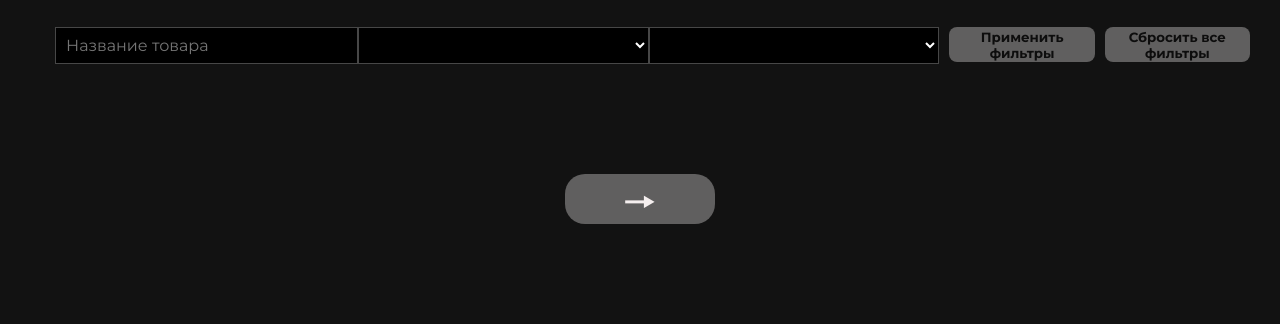
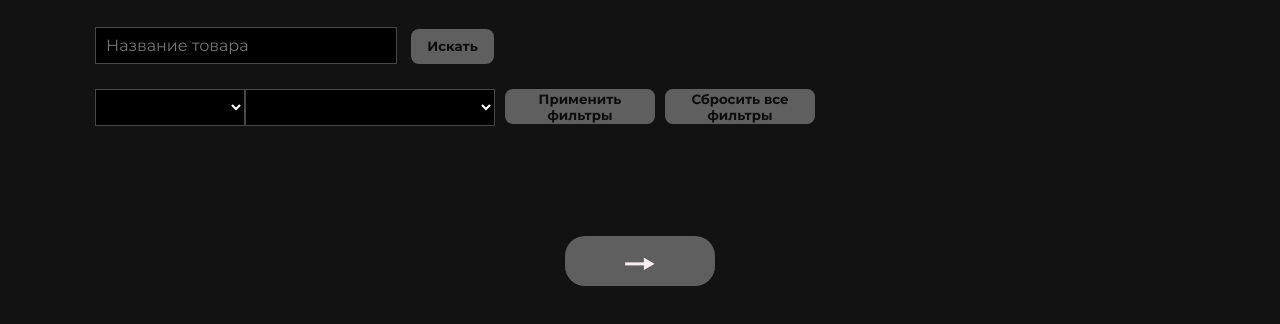
Before and after one commit to MargaritaShch/VALANTIS, a website built with webpack: page src/index.html in a window 1280 px wide. Shown: the part 194-518 px from the top of the page. Built offline with nearby package versions, Linux system fonts and the light colour scheme; no server answers; files whose address does not match are found by name.

Commit message:
add search name

```diff
--- a/src/Modules/UI.js
+++ b/src/Modules/UI.js
@@ -5,6 +5,7 @@ class UI{
         this.container = document.querySelector(".products-container");
         this.api = new API();
         this.nameInput = document.querySelector('.productName');
+        this.searchNameButton = document.querySelector('.search-name-btn');
         this.priceSelect = document.querySelector('.productPrice');
         this.brandSelect = document.querySelector('.productBrand');
         this.applyFiltersButton = document.querySelector('.search-btn');
@@ -17,6 +18,7 @@ class UI{
         this.prevPageButton.addEventListener('click', this.getPrevPage.bind(this));
         this.applyFiltersButton.addEventListener('click', this.filter.bind(this));
         this.deleteFilterButton.addEventListener('click', this.resetFilters.bind(this));
+        this.searchNameButton.addEventListener('click', this.searchByName.bind(this));
     }
 
     renderHtml(products){
@@ -48,7 +50,6 @@ class UI{
 
                     this.container.appendChild(productElem);
                 })
-
         }
          else {
             console.error("Error: No products data received");
@@ -65,8 +66,6 @@ class UI{
             console.error("Error while retrieving data:", error);
         }
     }
-
-
 
     async renderPage(page,limit){
         try{
@@ -111,6 +110,22 @@ class UI{
             this.prevPageButton.style.display = "none";
         }
     }
+    async searchByName() {
+        const name = this.nameInput.value.trim();
+        if (name !== "") {
+            try {
+                const response = await this.api.fetchAPI("filter", { product: name });
+                const productIds = response.result;
+                const products = await this.api.getProduct(productIds);
+                this.clearHTML();
+                this.renderHtml(products);
+            } catch (error) {
+                console.error("Error while searching products by name:", error);
+            }
+        } else {
+            console.log("Please enter a product name.");
+        }
+    }
 
     resetFilters() {
         this.priceSelect.value = "";
@@ -118,7 +133,6 @@ class UI{
 
         this.getUniqPriceSelect();
         this.getUniqBrandSelect();
-
         this.filter();
     }
 
@@ -141,7 +155,7 @@ class UI{
 
             const prices = Array.from(uniquePrices).sort((a, b) => a - b);
 
-            this.addOption(this.priceSelect, "", "Выберите цену");
+            this.addOption(this.priceSelect, "", "Цена");
             prices.forEach(price => {
                 this.addOption(this.priceSelect, price, price);
         });
@@ -161,7 +175,7 @@ class UI{
                     uniqueBrands.add(brand);
                 }
             });
-            this.addOption(this.brandSelect, "", "Выберите бренд");
+            this.addOption(this.brandSelect, "", "Бренд");
             uniqueBrands.forEach(brand => {
                 this.addOption(this.brandSelect, brand, brand);
         });
@@ -200,14 +214,12 @@ class UI{
             const productIds = response.result;
             const products = await this.api.getProduct(productIds);
 
-
             this.clearHTML()
             this.renderHtml(products);
         } catch (error) {
             console.error("Error while filtering products:", error);
         }
-
         await this.renderPage(this.currentPage, this.limit);
-}
+    }
 }
 export default UI;
--- a/src/index.html
+++ b/src/index.html
@@ -25,11 +25,18 @@
         </section>
 
         <section class ="filter">
-            <input type="text" class="productName" placeholder="Название товара">
-            <select class="productPrice" name="Цена товара"></select>
-            <select class="productBrand" name="Бренд товара"></select>
-            <button class ="search-btn">Применить фильтры</button>
-            <button class ="delete-btn">Сбросить все фильтры</button>
+            <div class ="search-settings">
+                <input type="text" class="productName" placeholder="Название товара">
+                <button class ="search-name-btn">Искать</button>
+            </div>
+
+            <div class="filter-settings">
+                <select class="productPrice" name="price"></select>
+                <select class="productBrand" name="brand"></select>
+                <button class ="search-btn">Применить фильтры</button>
+                <button class ="delete-btn">Сбросить все фильтры</button>
+            </div>
+
         </section>
         <p class = "error"></p>
 
--- a/src/style.scss
+++ b/src/style.scss
@@ -3,13 +3,13 @@
     padding: 0;
     color: rgb(217, 213, 213);
     font-family: 'Times New Roman', Times, serif;
-
 }
 
-body{
+body {
     background-color: rgba(0, 0, 0, 0.928);
 }
-main{
+
+main {
     padding-top: 50px;
 }
 
@@ -54,34 +54,79 @@ main{
 }
 
 .filter {
-    display: flex;
-    justify-content: center;
+    display: grid;
+    justify-content: left;
     margin-bottom: 20px;
-    margin-left: 25px;
+    margin-left: 65px;
     padding: 30px;
+
+    .filter-settings {
+        display: flex;
+    }
+
+    .search-settings {
+        padding-bottom: 25px;
+
+        .productName {
+            font-family: "Montserrat", sans-serif;
+            background-color: black;
+            width: 290px;
+            height: 35px;
+            padding-left: 10px;
+            border: 0.5px solid rgba(128, 128, 128, 0.553);
+            cursor: pointer;
+            font-size: 20px;
+            outline: none;
+            font-size: 16px;
+            max-height: 50px;
+            overflow-y: auto;
+        }
+
+        .search-name-btn {
+            font-family: "Montserrat", sans-serif;
+            background: rgba(211, 209, 209, 0.404);
+            height: 35px;
+            width: 83px;
+            border-radius: 8px;
+            font-weight: bold;
+            border: none;
+            cursor: pointer;
+            margin-left: 10px;
+            color: rgb(13, 13, 13);
+
+            &:hover {
+                background: rgba(128, 128, 128, 0.404);
+            }
+        }
+    }
 }
 
-.productName, .productPrice,.productBrand {
+.productPrice,
+.productBrand {
     font-family: "Montserrat", sans-serif;
     background-color: black;
-    width: 300px;
+    width: 250px;
     height: 35px;
     padding-left: 10px;
     border: 0.5px solid rgba(128, 128, 128, 0.553);
     cursor: pointer;
     font-size: 20px;
     outline: none;
-    font-size: 16px;
+    font-size: 14px;
     max-height: 50px;
     overflow-y: auto;
-}
-.productPrice,.productBrand{
 
     height: 37px;
     color: white;
 }
 
-.productName::after, .productPrice::after, .productBrand::after{
+.productPrice {
+    width: 150px;
+}
+
+.productName::after,
+.productPrice::after,
+.productBrand::after {
     border: 0.5px solid rgb(56, 54, 54);
 }
 
@@ -97,26 +142,29 @@ main{
     cursor: pointer;
     margin-left: 10px;
     color: rgb(13, 13, 13);
+
+    &:hover {
+        background: rgba(128, 128, 128, 0.404);
+    }
 }
 
-.search-name-btn:hover, .search-price-btn:hover {
-    background: rgba(128, 128, 128, 0.404);
-}
-.price{
+.price {
     display: flex;
     padding-top: 50px;
 }
 
-.erorr{
+.error {
     color: azure;
 }
+
 .btns {
     font-family: "Montserrat", sans-serif;
     display: flex;
     justify-content: center;
     padding: 20px;
 
-    .next-page, .back-page {
+    .next-page,
+    .back-page {
         background: rgba(211, 209, 209, 0.404);
         width: 150px;
         height: 50px;
@@ -132,10 +180,9 @@ main{
         }
     }
 
-}
-
-.back-page {
-    margin-right: 10px;
+    .back-page {
+        margin-right: 10px;
+    }
 }
 
 .products-container {
@@ -157,9 +204,10 @@ main{
     border-radius: 20px;
     border: 0.5px solid rgba(211, 209, 209, 0.404);
 
-    &:hover{
+    &:hover {
         background-color: rgba(240, 255, 255, 0.079);
     }
+
     p {
         font-family: "Montserrat", sans-serif;
         color: rgb(206, 200, 200);
@@ -172,7 +220,7 @@ main{
         background: rgba(211, 209, 209, 0.404);
         margin-left: 60px;
         margin-top: 50px;
-        margin-bottom: 10px ;
+        margin-bottom: 10px;
         height: 30px;
         width: 100px;
         border-radius: 10px;
@@ -184,7 +232,7 @@ main{
         background: rgba(128, 128, 128, 0.404);
     }
 
-     .brand {
+    .brand {
 
         margin-bottom: 5px;
     }
```
